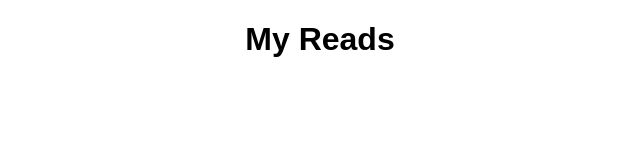
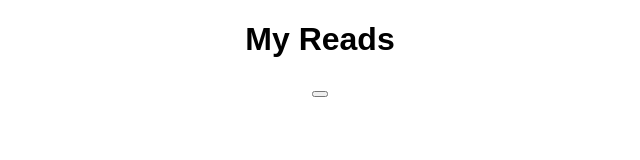
Before and after one commit to islamhaqq/my-reads, a React (Create React App) app: page / in a window 1280 px wide. Shown: the top 160 px of the page, without its empty margins (320-960 px from the left). Built offline with nearby package versions, Linux system fonts and the light colour scheme.

Commit message:
create a floating action button that navigates users to the search page

```diff
--- /dev/null
+++ b/src/components/NewBookFAB.js
@@ -0,0 +1,16 @@
+import React from 'react';
+import { Link } from 'react-router-dom';
+
+/**
+ * Navigates user to search page where they can add books to their bookshelf. Is
+ * a floating action button with a drop shadow and elevation.
+ * @method NewBookFAB
+ */
+const NewBookFAB = props => (
+  // navigate user to search page on click
+  <Link to="/search">
+    <button />
+  </Link>
+);
+
+export default NewBookFAB;
--- a/src/containers/BookShelf.js
+++ b/src/containers/BookShelf.js
@@ -1,6 +1,7 @@
 import React, { Component } from 'react';
 
 import Header from '../components/Header';
+import NewBookFAB from '../components/NewBookFAB';
 
 /**
  * A top-level stateful component that serves as the home page of the app.
@@ -12,7 +13,14 @@ class BookShelf extends Component {
   state = {};
 
   render() {
-    return <Header />;
+    return (
+      <div>
+        <Header />
+
+        {/* A floating action button that takes users to the search page. */}
+        <NewBookFAB />
+      </div>
+    );
   }
 }
 
```
